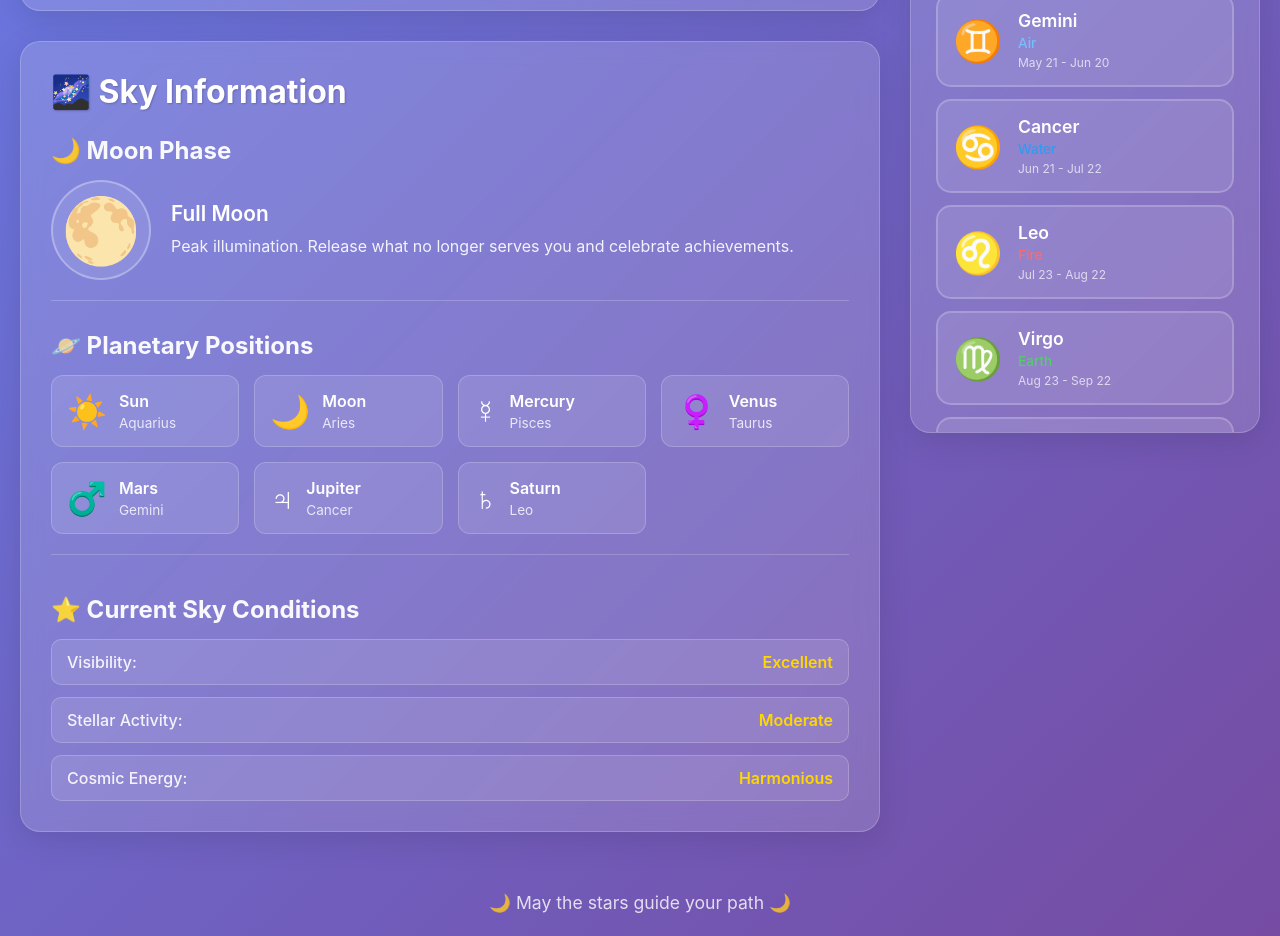
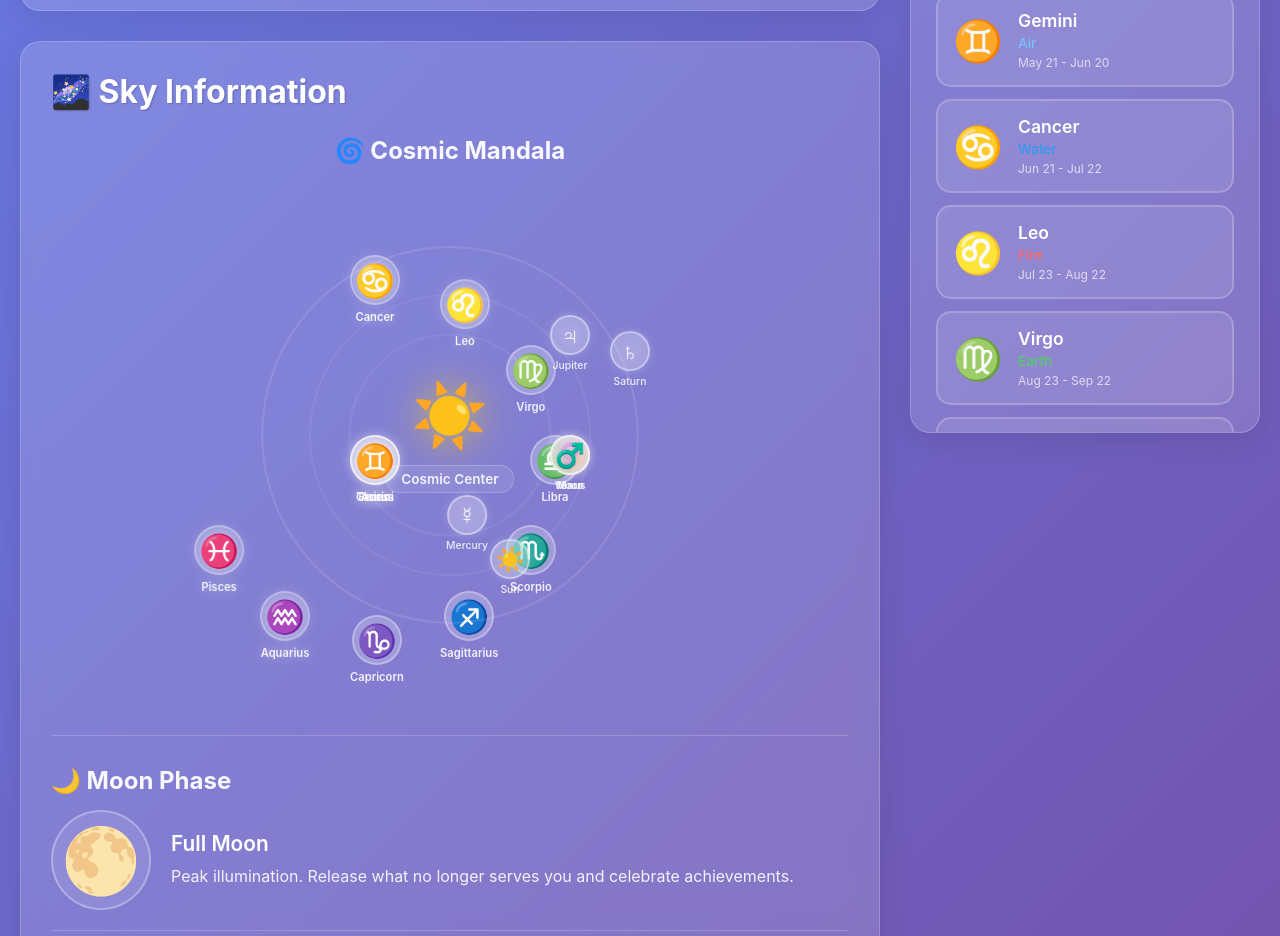
Before and after one commit to jgirolamo/ADMAL1, a React (Vite) app: page / in a window 1280 px wide. Shown: the part 540-1476 px from the top of the page. Built offline with nearby package versions, Linux system fonts and the light colour scheme.

Commit message:
Add beautiful cosmic mandala visualization to Sky Information

```diff
--- /dev/null
+++ b/src/components/AstrologicalMandala.css
@@ -0,0 +1,256 @@
+.mandala-container {
+  display: flex;
+  justify-content: center;
+  align-items: center;
+  padding: 40px 20px;
+  margin: 30px 0;
+}
+
+.mandala-wrapper {
+  position: relative;
+  width: 400px;
+  height: 400px;
+  display: flex;
+  align-items: center;
+  justify-content: center;
+}
+
+.mandala-ring {
+  position: absolute;
+  width: 100%;
+  height: 100%;
+  border-radius: 50%;
+}
+
+/* Decorative circles */
+.mandala-circle {
+  position: absolute;
+  border: 2px solid rgba(255, 255, 255, 0.2);
+  border-radius: 50%;
+  top: 50%;
+  left: 50%;
+  transform: translate(-50%, -50%);
+  animation: pulse 4s ease-in-out infinite;
+}
+
+.circle-1 {
+  width: 360px;
+  height: 360px;
+  animation-delay: 0s;
+}
+
+.circle-2 {
+  width: 280px;
+  height: 280px;
+  animation-delay: 1.3s;
+}
+
+.circle-3 {
+  width: 200px;
+  height: 200px;
+  animation-delay: 2.6s;
+}
+
+@keyframes pulse {
+  0%, 100% {
+    opacity: 0.3;
+    transform: translate(-50%, -50%) scale(1);
+  }
+  50% {
+    opacity: 0.6;
+    transform: translate(-50%, -50%) scale(1.05);
+  }
+}
+
+/* Zodiac Ring */
+.zodiac-ring {
+  position: relative;
+}
+
+.zodiac-point {
+  position: absolute;
+  top: 50%;
+  left: 50%;
+  transform-origin: 0 0;
+  display: flex;
+  flex-direction: column;
+  align-items: center;
+  gap: 5px;
+  transition: all 0.3s ease;
+}
+
+.zodiac-point.active {
+  animation: glow 2s ease-in-out infinite;
+}
+
+@keyframes glow {
+  0%, 100% {
+    filter: drop-shadow(0 0 5px rgba(255, 255, 255, 0.5));
+  }
+  50% {
+    filter: drop-shadow(0 0 15px rgba(255, 215, 0, 0.8));
+  }
+}
+
+.zodiac-symbol {
+  font-size: 2rem;
+  background: rgba(255, 255, 255, 0.15);
+  width: 50px;
+  height: 50px;
+  border-radius: 50%;
+  display: flex;
+  align-items: center;
+  justify-content: center;
+  border: 2px solid rgba(255, 255, 255, 0.3);
+  backdrop-filter: blur(10px);
+  transition: all 0.3s ease;
+}
+
+.zodiac-point:hover .zodiac-symbol {
+  transform: scale(1.2);
+  background: rgba(255, 255, 255, 0.25);
+  border-color: rgba(255, 255, 255, 0.5);
+}
+
+.zodiac-label {
+  font-size: 0.7rem;
+  font-weight: 600;
+  text-align: center;
+  opacity: 0.9;
+  white-space: nowrap;
+}
+
+/* Planet Ring */
+.planet-ring {
+  position: relative;
+}
+
+.planet-point {
+  position: absolute;
+  top: 50%;
+  left: 50%;
+  transform-origin: 0 0;
+  display: flex;
+  flex-direction: column;
+  align-items: center;
+  gap: 4px;
+  transition: all 0.3s ease;
+  cursor: pointer;
+}
+
+.planet-point:hover {
+  transform: scale(1.15);
+  z-index: 5;
+}
+
+.planet-symbol {
+  font-size: 1.5rem;
+  background: rgba(255, 255, 255, 0.2);
+  width: 40px;
+  height: 40px;
+  border-radius: 50%;
+  display: flex;
+  align-items: center;
+  justify-content: center;
+  border: 2px solid rgba(255, 255, 255, 0.4);
+  backdrop-filter: blur(10px);
+  transition: all 0.3s ease;
+  box-shadow: 0 0 10px rgba(255, 255, 255, 0.2);
+}
+
+.planet-point:hover .planet-symbol {
+  background: rgba(255, 255, 255, 0.3);
+  box-shadow: 0 0 20px rgba(255, 215, 0, 0.5);
+}
+
+.planet-label {
+  font-size: 0.65rem;
+  font-weight: 500;
+  text-align: center;
+  opacity: 0.85;
+  white-space: nowrap;
+}
+
+/* Center */
+.mandala-center {
+  position: absolute;
+  top: 50%;
+  left: 50%;
+  transform: translate(-50%, -50%);
+  display: flex;
+  flex-direction: column;
+  align-items: center;
+  justify-content: center;
+  gap: 10px;
+  z-index: 10;
+}
+
+.center-sun {
+  font-size: 4rem;
+  animation: rotate 20s linear infinite;
+  filter: drop-shadow(0 0 20px rgba(255, 215, 0, 0.6));
+}
+
+@keyframes rotate {
+  from {
+    transform: rotate(0deg);
+  }
+  to {
+    transform: rotate(360deg);
+  }
+}
+
+.center-label {
+  font-size: 0.85rem;
+  font-weight: 600;
+  opacity: 0.9;
+  text-align: center;
+  background: rgba(255, 255, 255, 0.1);
+  padding: 5px 15px;
+  border-radius: 15px;
+  border: 1px solid rgba(255, 255, 255, 0.2);
+}
+
+@media (max-width: 768px) {
+  .mandala-wrapper {
+    width: 300px;
+    height: 300px;
+  }
+
+  .circle-1 {
+    width: 270px;
+    height: 270px;
+  }
+
+  .circle-2 {
+    width: 210px;
+    height: 210px;
+  }
+
+  .circle-3 {
+    width: 150px;
+    height: 150px;
+  }
+
+
+  .zodiac-symbol {
+    width: 40px;
+    height: 40px;
+    font-size: 1.5rem;
+  }
+
+  .planet-symbol {
+    width: 35px;
+    height: 35px;
+    font-size: 1.2rem;
+  }
+
+  .center-sun {
+    font-size: 3rem;
+  }
+
+  .zodiac-label,
+  .planet-label {
+    font-size: 0.6rem;
+  }
+}
--- /dev/null
+++ b/src/components/AstrologicalMandala.jsx
@@ -0,0 +1,86 @@
+import React from 'react'
+import './AstrologicalMandala.css'
+import { getPlanetaryPositions } from '../utils/astrology'
+
+const ZODIAC_SIGNS = [
+  'Aries', 'Taurus', 'Gemini', 'Cancer', 'Leo', 'Virgo',
+  'Libra', 'Scorpio', 'Sagittarius', 'Capricorn', 'Aquarius', 'Pisces'
+]
+
+const ZODIAC_EMOJIS = {
+  'Aries': '♈', 'Taurus': '♉', 'Gemini': '♊', 'Cancer': '♋',
+  'Leo': '♌', 'Virgo': '♍', 'Libra': '♎', 'Scorpio': '♏',
+  'Sagittarius': '♐', 'Capricorn': '♑', 'Aquarius': '♒', 'Pisces': '♓'
+}
+
+function AstrologicalMandala({ currentDate }) {
+  const planetaryPositions = getPlanetaryPositions()
+
+  // Calculate angle for each zodiac sign (30 degrees apart)
+  const getAngle = (index) => (index * 30) - 90 // Start from top
+
+  // Find which sign each planet is in
+  const planetsInSigns = planetaryPositions.map(planet => ({
+    ...planet,
+    signIndex: ZODIAC_SIGNS.indexOf(planet.sign)
+  }))
+
+  return (
+    <div className="mandala-container">
+      <div className="mandala-wrapper">
+        {/* Outer ring - Zodiac signs */}
+        <div className="mandala-ring zodiac-ring">
+          {ZODIAC_SIGNS.map((sign, index) => {
+            const angle = getAngle(index)
+            const isActive = planetsInSigns.some(p => p.signIndex === index)
+            return (
+              <div
+                key={sign}
+                className={`zodiac-point ${isActive ? 'active' : ''}`}
+                style={{
+                  transform: `rotate(${angle}deg) translateY(-180px) rotate(-${angle}deg)`
+                }}
+              >
+                <div className="zodiac-symbol">{ZODIAC_EMOJIS[sign]}</div>
+                <div className="zodiac-label">{sign}</div>
+              </div>
+            )
+          })}
+        </div>
+
+        {/* Middle ring - Planets */}
+        <div className="mandala-ring planet-ring">
+          {planetsInSigns.map((planet, index) => {
+            const angle = getAngle(planet.signIndex)
+            return (
+              <div
+                key={planet.name}
+                className="planet-point"
+                style={{
+                  transform: `rotate(${angle}deg) translateY(-120px) rotate(-${angle}deg)`
+                }}
+                title={`${planet.name} in ${planet.sign}`}
+              >
+                <div className="planet-symbol">{planet.emoji}</div>
+                <div className="planet-label">{planet.name}</div>
+              </div>
+            )
+          })}
+        </div>
+
+        {/* Center - Sun symbol */}
+        <div className="mandala-center">
+          <div className="center-sun">☀️</div>
+          <div className="center-label">Cosmic Center</div>
+        </div>
+
+        {/* Decorative circles */}
+        <div className="mandala-circle circle-1"></div>
+        <div className="mandala-circle circle-2"></div>
+        <div className="mandala-circle circle-3"></div>
+      </div>
+    </div>
+  )
+}
+
+export default AstrologicalMandala
--- a/src/components/SkyInformation.css
+++ b/src/components/SkyInformation.css
@@ -23,6 +23,17 @@
   font-size: 1.5rem;
   margin-bottom: 15px;
   opacity: 0.95;
+}
+
+.mandala-section {
+  padding-bottom: 30px;
+  border-bottom: 1px solid rgba(255, 255, 255, 0.2);
+  text-align: center;
+}
+
+.mandala-section h3 {
+  text-align: center;
+  margin-bottom: 20px;
 }
 
 .moon-phase {
--- a/src/components/SkyInformation.jsx
+++ b/src/components/SkyInformation.jsx
@@ -1,6 +1,7 @@
 import React from 'react'
 import './SkyInformation.css'
 import { getMoonPhase, getPlanetaryPositions } from '../utils/astrology'
+import AstrologicalMandala from './AstrologicalMandala'
 
 function SkyInformation({ currentDate }) {
   const moonPhase = getMoonPhase(currentDate)
@@ -11,6 +12,11 @@ function SkyInformation({ currentDate }) {
       <h2>🌌 Sky Information</h2>
 
       <div className="info-section">
+        <div className="mandala-section">
+          <h3>🌀 Cosmic Mandala</h3>
+          <AstrologicalMandala currentDate={currentDate} />
+        </div>
+
         <div className="moon-phase">
           <h3>🌙 Moon Phase</h3>
           <div className="moon-display">
```
